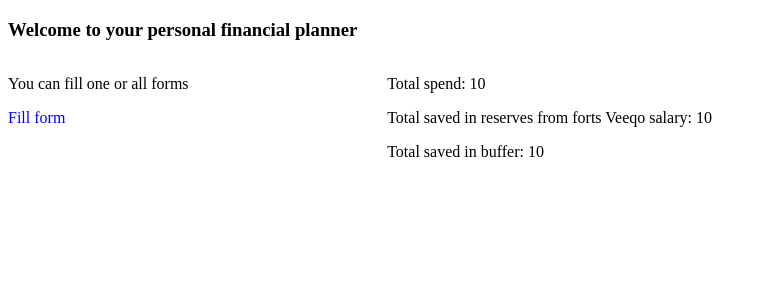
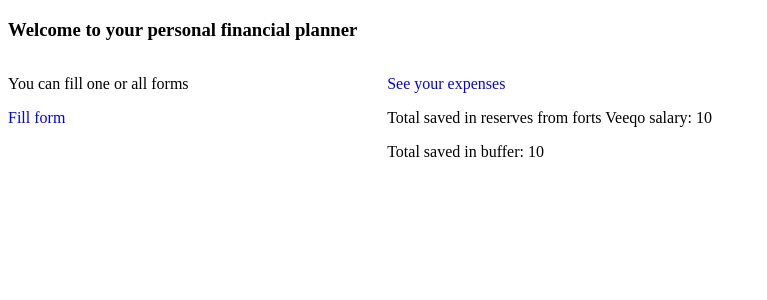
Before and after one commit to ChinaraIsabaeva/family-budget-app, a Django app: template mybudget/finplanner/templates/home.html in a window 1280 px wide. Shown: the top 300 px of the page, without its empty margins (0-767 px from the left). Run offline with Django 3.2, Linux system fonts and the light colour scheme; the template is opened without the code that fills it: most values are stand-ins (such as "Sample title", 1, 10 or a date in 2020); parts of the project's set-up code (start-up, migrations or seed data) failed here and were passed over.

Commit message:
home.html

```diff
--- a/mybudget/finplanner/templates/home.html
+++ b/mybudget/finplanner/templates/home.html
@@ -12,7 +12,7 @@
         <a href='forms'>Fill form</a>
     </div>
     <div class="content">
-        <p>Total spend: {{ expenses_sum|safe }}</p>
+        <p><a href="expenses">See your expenses</a></p>
         <p>Total saved in reserves from forts Veeqo salary: {{ reserves_sum|safe }}</p>
         <p>Total saved in buffer: {{ buffer_sum|safe }}</p>
     </div>
```
